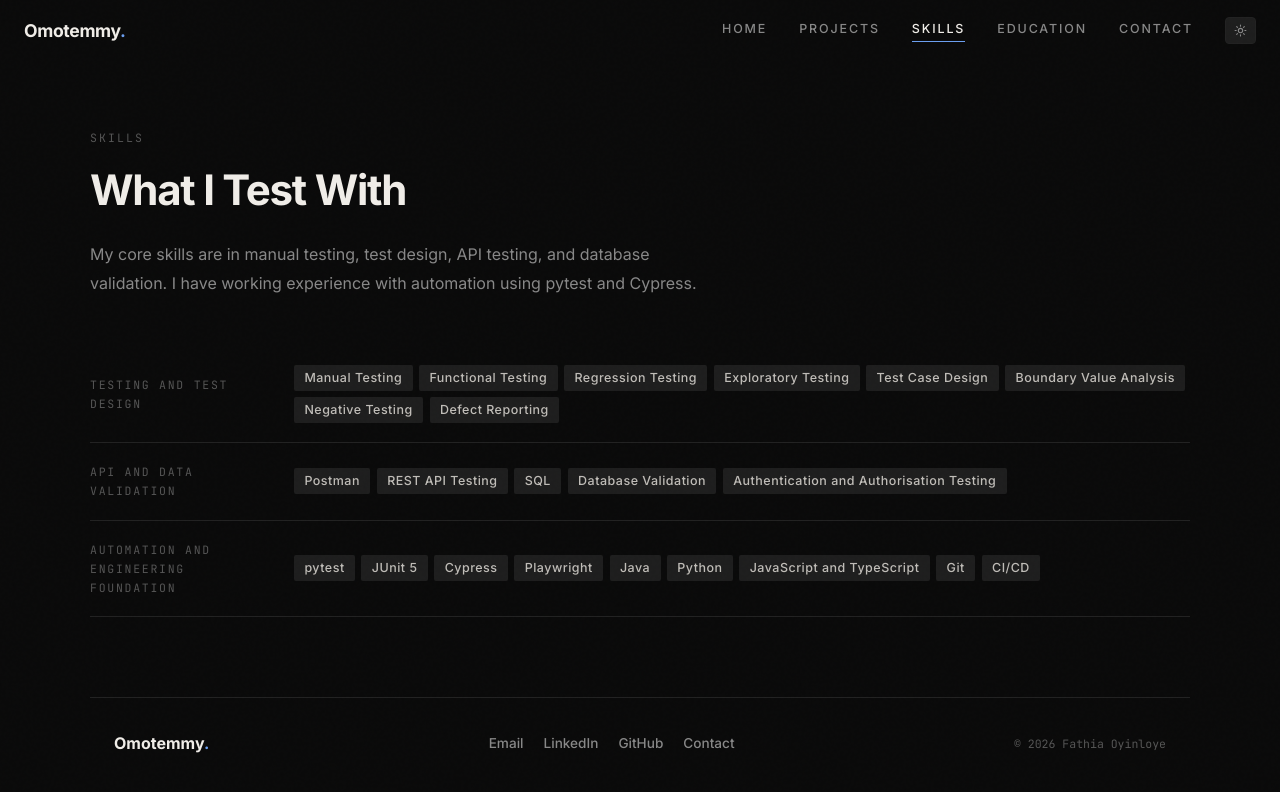
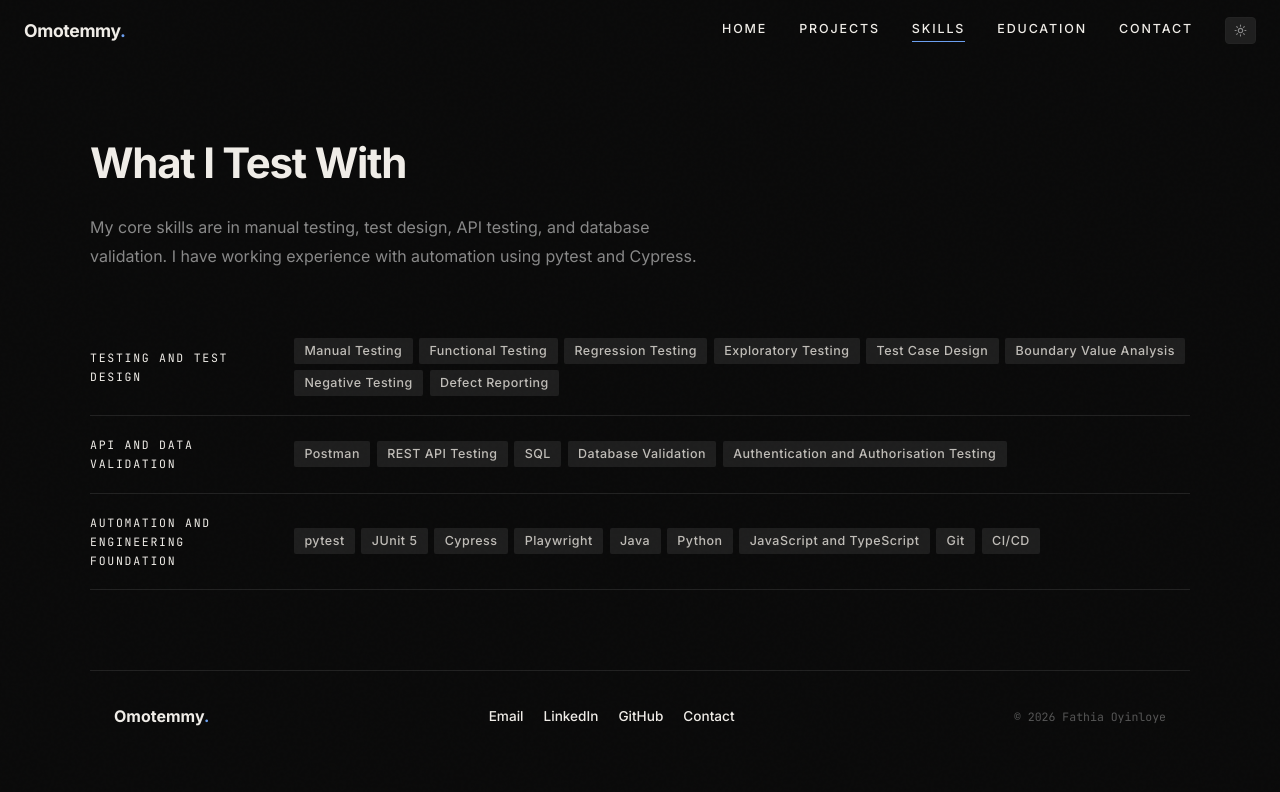
Before and after one commit to fathiaoyinloye/fathiaoyinloye, a Next.js app in the folder fathia-portfolio/: page /skills in a window 1280 px wide. Shown: the top 792 px of the page. Built offline with nearby package versions, Linux system fonts and the light colour scheme.

Commit message:
Improve readability, contrast, and navigation - targeted refinements

```diff
--- a/fathia-portfolio/app/components/Footer.tsx
+++ b/fathia-portfolio/app/components/Footer.tsx
@@ -26,7 +26,7 @@ export function Footer() {
         </span>
 
         <div style={{ display: "flex", alignItems: "center", gap: "1.25rem", flexWrap: "wrap" }}>
-          {footerLinks.map(({ label, href }) => (
+{footerLinks.map(({ label, href }) => (
             <a
               key={label}
               href={href}
@@ -34,23 +34,25 @@ export function Footer() {
               rel={href.startsWith("http") ? "noreferrer" : undefined}
               style={{
                 fontSize: "0.85rem",
-                color: "var(--fg-muted)",
+                color: "var(--fg)",
                 fontFamily: "'Inter', sans-serif",
                 fontWeight: 500,
                 textDecoration: "none",
+                transition: "color 0.2s ease",
               }}
             >
               {label}
             </a>
           ))}
-          <Link
+<Link
             href="/contact"
             style={{
               fontSize: "0.85rem",
-              color: "var(--fg-muted)",
+              color: "var(--fg)",
               fontFamily: "'Inter', sans-serif",
               fontWeight: 500,
               textDecoration: "none",
+              transition: "color 0.2s ease",
             }}
           >
             Contact
--- a/fathia-portfolio/app/components/Navbar.tsx
+++ b/fathia-portfolio/app/components/Navbar.tsx
@@ -67,9 +67,22 @@ export function Navbar() {
               href={href}
               className="nav-link"
               style={{
-                color: isActive(href) ? "var(--fg)" : undefined,
+                color: isActive(href) ? "var(--fg)" : "var(--fg)",
                 borderBottom: isActive(href) ? "1px solid var(--accent-bright)" : "1px solid transparent",
                 paddingBottom: "2px",
+                transition: "color 0.2s ease, border-color 0.2s ease",
+              }}
+              onMouseOver={e => {
+                if (!isActive(href)) {
+                  e.currentTarget.style.color = "var(--accent-bright)";
+                  e.currentTarget.style.textDecoration = "underline";
+                }
+              }}
+              onMouseOut={e => {
+                if (!isActive(href)) {
+                  e.currentTarget.style.color = "var(--fg-muted)";
+                  e.currentTarget.style.textDecoration = "none";
+                }
               }}
             >
               {label.toUpperCase()}
--- a/fathia-portfolio/app/components/Projects.tsx
+++ b/fathia-portfolio/app/components/Projects.tsx
@@ -8,7 +8,6 @@ export function Projects() {
     <section id="projects" style={{ background: "var(--bg-secondary)", padding: "5rem 0" }}>
       <div style={{ maxWidth: "1100px", margin: "0 auto", padding: "0 1.5rem" }}>
         <div style={{ marginBottom: "2.5rem" }}>
-          <p className="section-label" style={{ marginBottom: "0.5rem" }}>01 — PROJECTS</p>
           <h2 style={{ fontSize: "clamp(2rem, 4.5vw, 2.625rem)", fontWeight: 700, letterSpacing: "-0.03em", color: "var(--fg)" }}>
             Things I&apos;ve Tested
           </h2>
@@ -26,7 +25,7 @@ export function Projects() {
               </div>
 
               <div style={{ display: "flex", flexWrap: "wrap", gap: "0.45rem" }}>
-                {p.tags.map(t => <span key={t} className="tag">{t}</span>)}
+                {p.tags.map(t => <span key={t} className="tag" style={{ color: "var(--fg-muted)" }}>{t}</span>)}
               </div>
 
               <Link
--- a/fathia-portfolio/app/components/SkillsList.tsx
+++ b/fathia-portfolio/app/components/SkillsList.tsx
@@ -6,28 +6,43 @@ export function SkillsList() {
     <div style={{ display: "flex", flexDirection: "column" }}>
       {skillGroups.map((group, i) => (
         <div key={i} className="skill-row">
-          <span className="skill-label">{group.label}</span>
+          <span className="skill-label" style={{ color: "var(--fg)" }}>{group.label}</span>
           <div style={{ display: "flex", flexWrap: "wrap", gap: "0.4rem" }}>
             {group.skills.map(s => {
               const isLearning = s.toLowerCase().includes("in progress");
+              const tagStyles = {
+                transition: "background 0.2s, color 0.2s",
+                cursor: "default",
+                opacity: isLearning ? 0.7 : 1,
+                fontStyle: isLearning ? "italic" : "normal",
+              };
+              const onTagMouseOver = (e: React.MouseEvent<HTMLSpanElement>) => {
+                e.currentTarget.style.background = "var(--accent-bright)";
+                e.currentTarget.style.color = "#fff";
+              };
+              const onTagMouseOut = (e: React.MouseEvent<HTMLSpanElement>) => {
+                e.currentTarget.style.background = "var(--tag-bg)";
+                e.currentTarget.style.color = isLearning ? "var(--tag-fg)" : "var(--tag-fg)";
+              };
+              const onTagFocus = (e: React.FocusEvent<HTMLSpanElement>) => {
+                e.currentTarget.style.background = "var(--accent-bright)";
+                e.currentTarget.style.color = "#fff";
+              };
+              const onTagBlur = (e: React.FocusEvent<HTMLSpanElement>) => {
+                e.currentTarget.style.background = isLearning ? "var(--tag-bg)" : "var(--tag-bg)";
+                e.currentTarget.style.color = isLearning ? "var(--tag-fg)" : "var(--tag-fg)";
+              };
               return (
                 <span
                   key={s}
                   className="tag"
                   style={{
-                    transition: "background 0.2s, color 0.2s",
-                    cursor: "default",
-                    opacity: isLearning ? 0.7 : 1,
-                    fontStyle: isLearning ? "italic" : "normal",
+                    ...tagStyles,
                   }}
-                  onMouseOver={e => {
-                    (e.currentTarget as HTMLElement).style.background = "var(--accent-bright)";
-                    (e.currentTarget as HTMLElement).style.color = "#fff";
-                  }}
-                  onMouseOut={e => {
-                    (e.currentTarget as HTMLElement).style.background = "var(--tag-bg)";
-                    (e.currentTarget as HTMLElement).style.color = "var(--tag-fg)";
-                  }}
+                  onMouseOver={onTagMouseOver}
+                  onMouseOut={onTagMouseOut}
+                  onFocus={onTagFocus}
+                  onBlur={onTagBlur}
                 >
                   {s}
                 </span>
--- a/fathia-portfolio/app/components/TestingProcess.tsx
+++ b/fathia-portfolio/app/components/TestingProcess.tsx
@@ -24,8 +24,7 @@ const steps = [
 export function TestingProcess() {
   return (
     <section id="testing-process" style={{ maxWidth: "1100px", margin: "0 auto", padding: "5rem 1.5rem" }}>
-      <div style={{ marginBottom: "2.5rem" }}>
-        <p className="section-label" style={{ marginBottom: "0.5rem" }}>02 — TESTING PROCESS</p>
+<div style={{ marginBottom: "2.5rem" }}>
         <h2 style={{ fontSize: "clamp(2rem, 4.5vw, 2.625rem)", fontWeight: 700, letterSpacing: "-0.03em", color: "var(--fg)" }}>
           My Testing Process
         </h2>
--- a/fathia-portfolio/app/education/page.tsx
+++ b/fathia-portfolio/app/education/page.tsx
@@ -17,7 +17,7 @@ export default function EducationPage() {
         <div style={{ maxWidth: "1100px", margin: "0 auto" }}>
 
           <div style={{ marginBottom: "3rem" }}>
-            <p className="section-label" style={{ marginBottom: "0.5rem" }}>EDUCATION</p>
+            <p className="section-label" style={{ marginBottom: "0.5rem", color: "var(--fg)" }}>EDUCATION</p>
             <h1 style={{
               fontFamily: "'Inter', sans-serif", fontWeight: 700,
               fontSize: "clamp(2rem, 4.5vw, 2.625rem)",
--- a/fathia-portfolio/app/globals.css
+++ b/fathia-portfolio/app/globals.css
@@ -185,6 +185,17 @@ body::before {
   color: var(--accent-bright);
 }
 
+footer a:hover,
+footer a:focus-visible {
+  color: var(--accent-bright) !important;
+  text-decoration: underline !important;
+}
+
+footer a:focus-visible {
+  outline: 2px solid var(--accent-bright) !important;
+  outline-offset: 2px;
+}
+
 .photo-frame {
   position: relative;
 }
--- a/fathia-portfolio/app/projects/page.tsx
+++ b/fathia-portfolio/app/projects/page.tsx
@@ -19,7 +19,6 @@ export default function ProjectsPage() {
         <div style={{ maxWidth: "1100px", margin: "0 auto" }}>
 
           <div style={{ marginBottom: "3rem" }}>
-            <p className="section-label" style={{ marginBottom: "0.5rem" }}>PROJECTS</p>
             <h1 style={{
               fontFamily: "'Inter', sans-serif", fontWeight: 700,
               fontSize: "clamp(2rem, 4.5vw, 2.625rem)",
@@ -56,7 +55,7 @@ export default function ProjectsPage() {
                     </p>
                     <div style={{ display: "flex", flexWrap: "wrap", gap: "0.45rem" }}>
                       {p.tags.filter(t => t !== "In Progress").map(t => (
-                        <span key={t} className="tag">{t}</span>
+                        <span key={t} className="tag" style={{ color: "var(--fg-muted)" }}>{t}</span>
                       ))}
                     </div>
                   </div>
--- a/fathia-portfolio/app/skills/page.tsx
+++ b/fathia-portfolio/app/skills/page.tsx
@@ -17,7 +17,6 @@ export default function SkillsPage() {
         <div style={{ maxWidth: "1100px", margin: "0 auto" }}>
 
           <div style={{ marginBottom: "3rem" }}>
-            <p className="section-label" style={{ marginBottom: "0.5rem" }}>SKILLS</p>
             <h1 style={{
               fontFamily: "'Inter', sans-serif", fontWeight: 700,
               fontSize: "clamp(2rem, 4.5vw, 2.625rem)",
```
Also changed, not shown: fathia-portfolio/app/components/Hero.tsx (+9 -2 lines).
